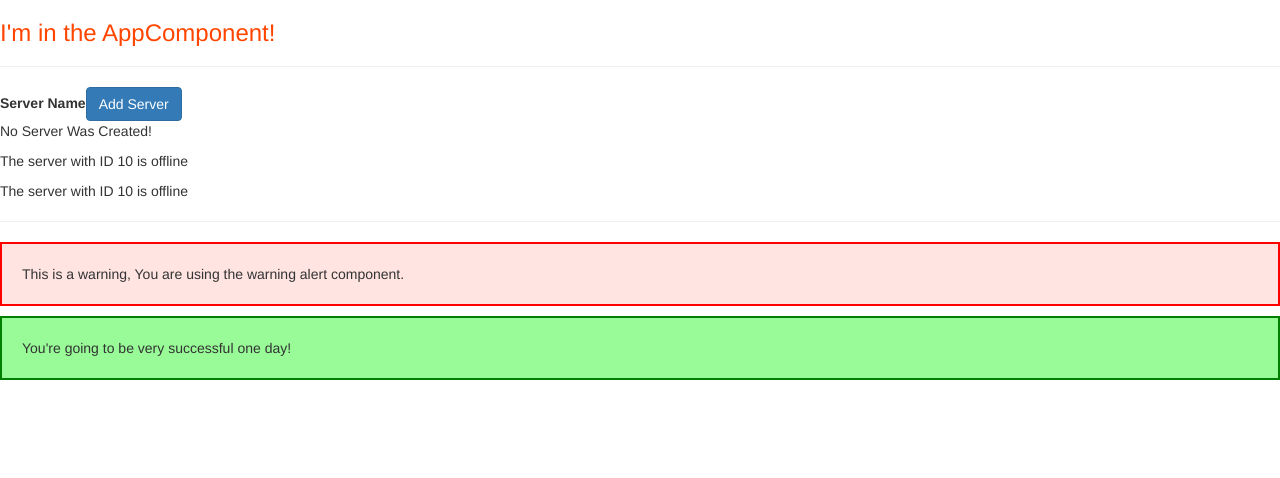
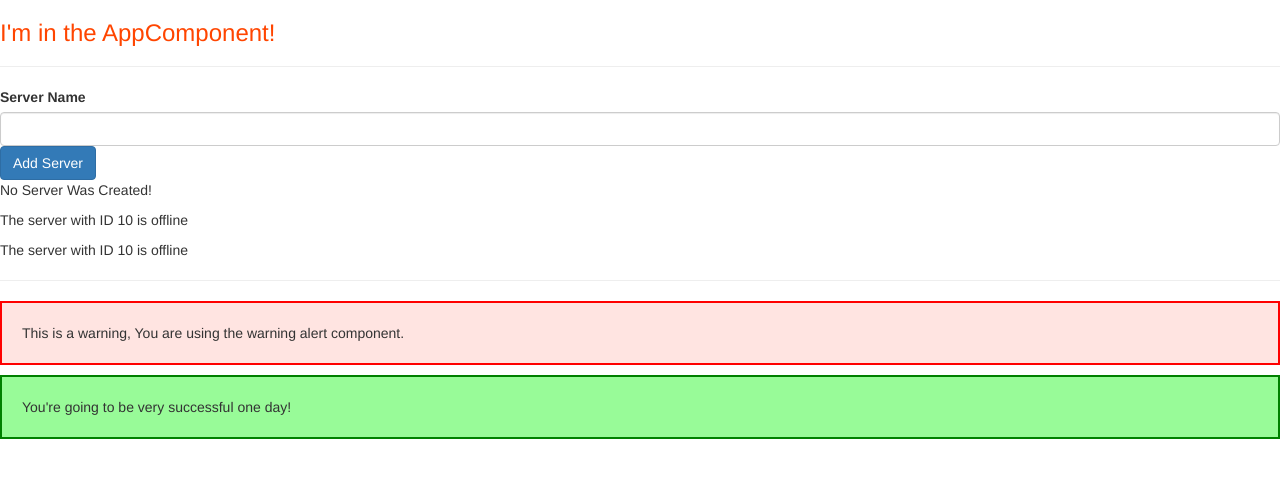
Before and after one commit to D-Coder135/First-App-Angular, an Angular app: page / in a window 1280 px wide. Shown: the top 478 px of the page. Built offline with nearby package versions, Linux system fonts and the light colour scheme.

Commit message:
add an input tag with type and class property

```diff
--- a/src/app/servers/servers.component.html
+++ b/src/app/servers/servers.component.html
@@ -1,4 +1,5 @@
 <label>Server Name</label>
+<input class="form-control" type="text">
 <button (click)="onCreateServer()" [disabled]="!allowNewServer" class="btn btn-primary">Add Server</button>
 <p>{{serverCreationStatus}}</p>
 
```
